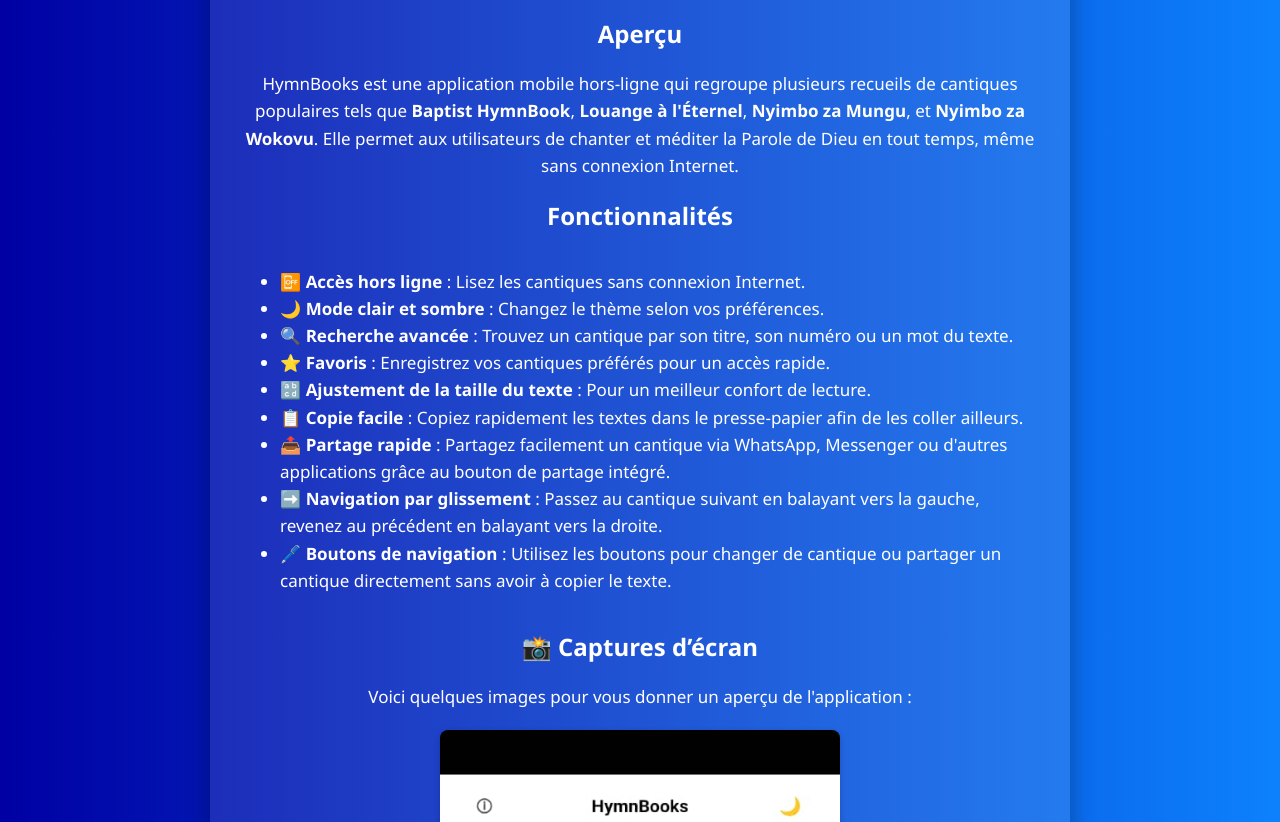
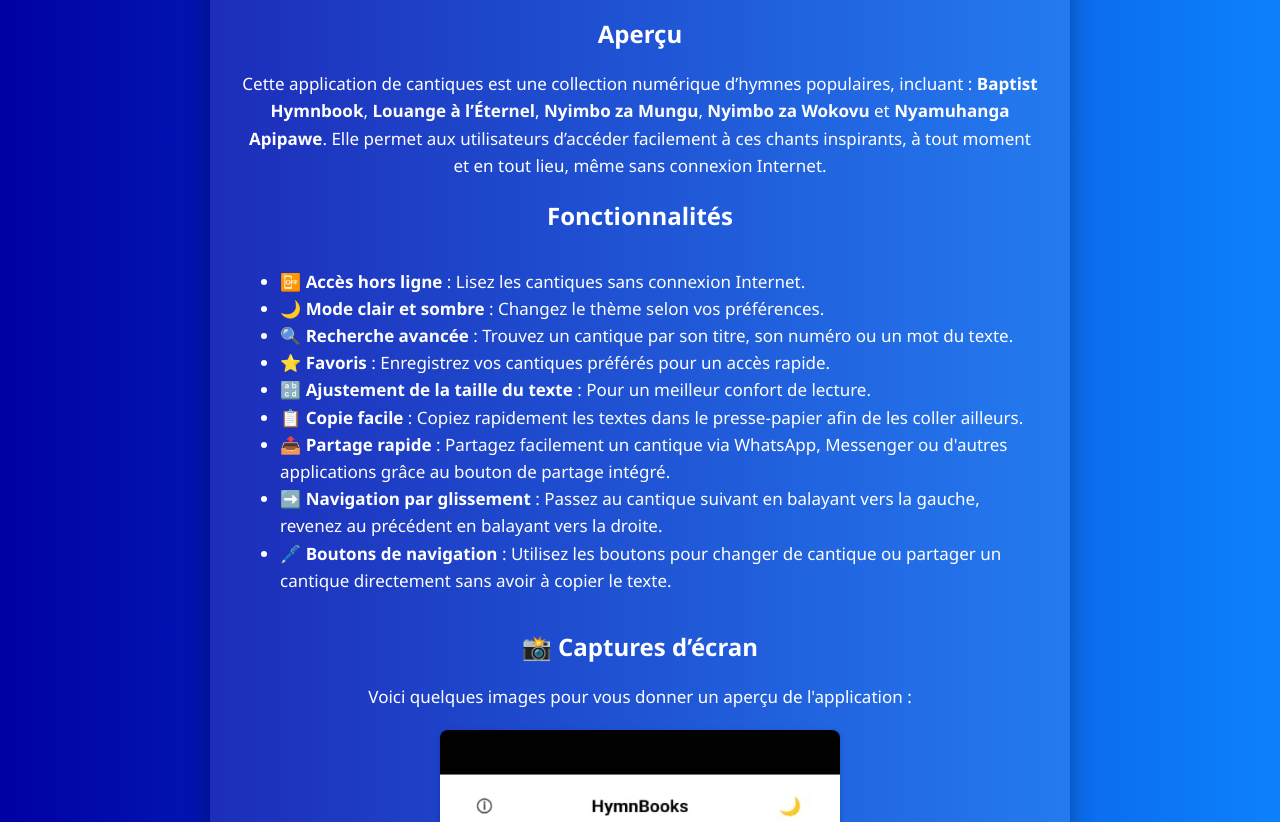
Before and after one commit to jakelight-40/DownloaderHym-Apk, a plain HTML site: page index.html in a window 1280 px wide. Shown: the part 1141-1963 px from the top of the page. Drawn offline with Linux system fonts and the light colour scheme.

Commit message:
index.html

```diff
--- a/index.html
+++ b/index.html
@@ -143,7 +143,13 @@
 </div>
 
 <h2>Aperçu</h2>
-<p>HymnBooks est une application mobile hors-ligne qui regroupe plusieurs recueils de cantiques populaires tels que <strong>Baptist HymnBook</strong>, <strong>Louange à l'Éternel</strong>, <strong>Nyimbo za Mungu</strong>, et <strong>Nyimbo za Wokovu</strong>. Elle permet aux utilisateurs de chanter et méditer la Parole de Dieu en tout temps, même sans connexion Internet.</p>
+<p>
+  Cette application de cantiques est une collection numérique d’hymnes populaires, incluant :
+  <strong>Baptist Hymnbook</strong>, <strong>Louange à l’Éternel</strong>,
+  <strong>Nyimbo za Mungu</strong>, <strong>Nyimbo za Wokovu</strong>
+  et <strong>Nyamuhanga Apipawe</strong>. Elle permet aux utilisateurs d’accéder
+  facilement à ces chants inspirants, à tout moment et en tout lieu, même sans connexion Internet.
+</p>
 
 <h2>Fonctionnalités</h2>
 <ul>
```
